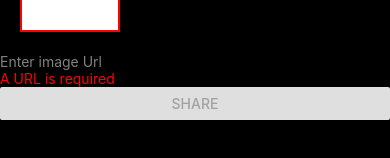
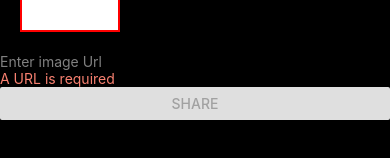
Before and after one commit to Peterhyh/uncut-social, a React Native app: screen /Test in a window 390 px wide. Shown: the part 202-360 px from the top of the page. Built offline with nearby package versions, Linux system fonts and the light colour scheme.

Commit message:
red error message update

```diff
--- a/components/AddNewPost/FormUploader.js
+++ b/components/AddNewPost/FormUploader.js
@@ -86,7 +86,7 @@ const styles = StyleSheet.create({
         marginTop: 10,
     },
     imageUrlErrorMessage: {
-        color: 'red',
+        color: '#F88070',
     },
     input: {
         color: '#fff',
```
